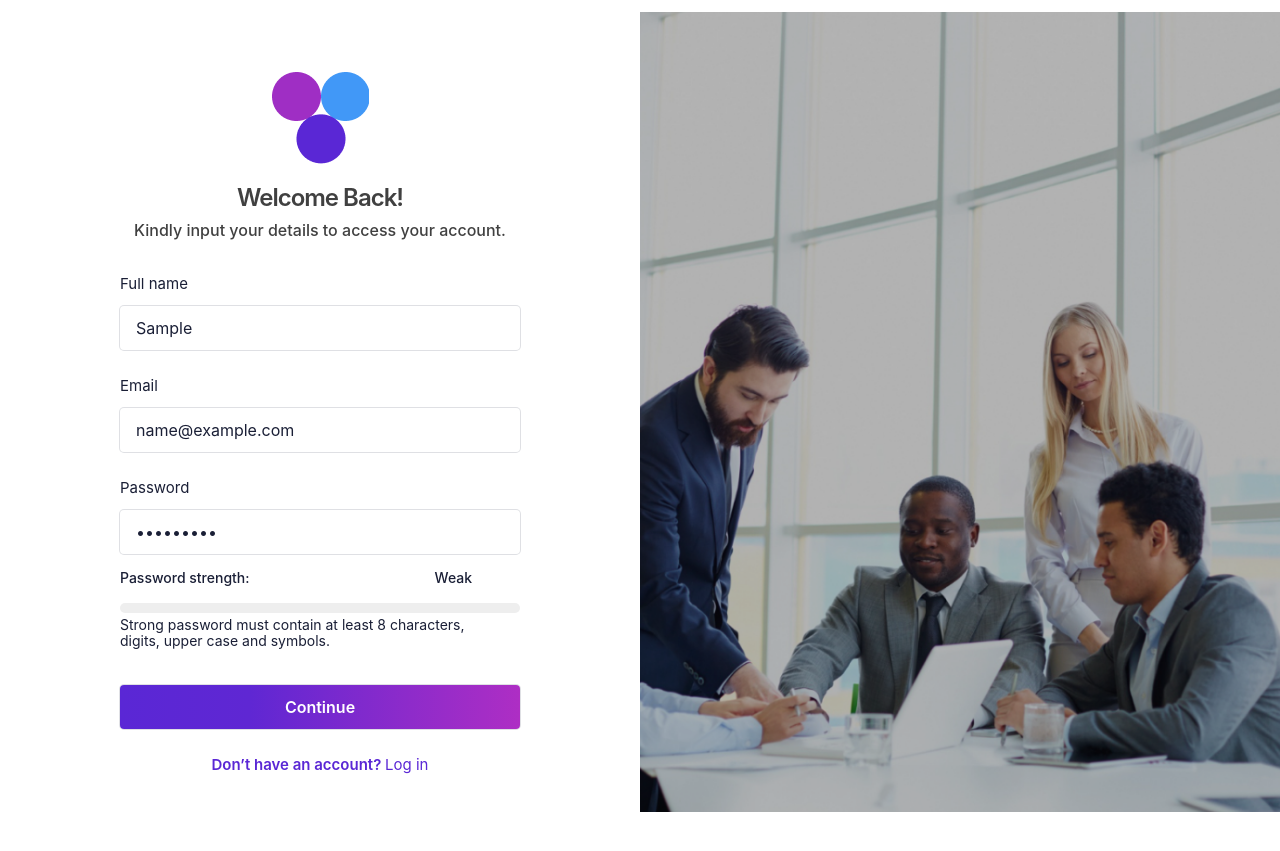
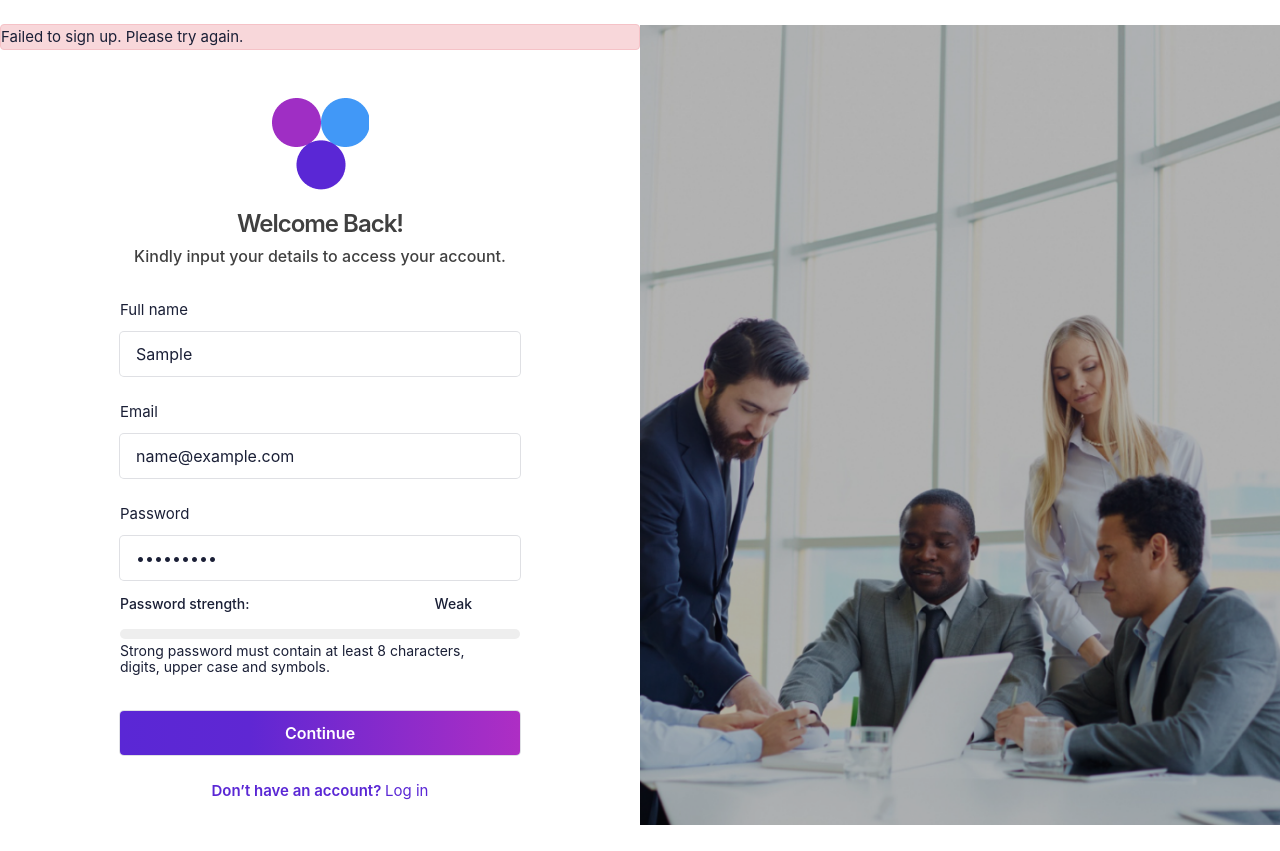
Before and after one commit to Ayodeji0955/vue-project, a Vue app: page /signup in a window 1280 px wide. Both pictures are taken after typing "Sample", "name@example.com", "Sample123" into the empty fields and a click on the input "Continue". Before the commit the page ends 825 px from the top, so only its background shows below. Built offline with nearby package versions, Linux system fonts and the light colour scheme; no server answers.

Commit message:
created error alert in signup page

```diff
--- a/src/views/register/SignUp.vue
+++ b/src/views/register/SignUp.vue
@@ -4,6 +4,15 @@
         <div class="col-md-6 login__main-col">
           <div class="container py-4">
             <div class="formbg-outer">
+              <div class="alert alert-danger" role="alert"
+                v-if="error"
+                variant="danger"
+                dismissible
+                show
+                @dismissed="clearError"
+              >
+                {{ error }}
+              </div>
               <div class="formbg" @submit.prevent="onSubmit">
                 <div class="formbg-inner padding-horizontal--48">
                   <div class=" text-center py-4">
@@ -102,6 +111,7 @@ import axios from "axios";
 import { useRouter } from "vue-router";
 
 
+  const error = ref('');
   const email = ref('');
   const name = ref('');
   const password = ref('');
@@ -121,12 +131,23 @@ const email = ref('');
         console.error('Error:', error);
     }
 
+    // Simulating an error during signup
+    error.value = 'Failed to sign up. Please try again.';
+
     return {
       email,
       name,
       password,
       onSubmit,
     };
+ };
+
+const clearError = () => {
+  error.value = '';
+
+  return {
+    clearError
+  }
 };
 
 
```
Lines whose indentation alone changed are shown as unchanged.
